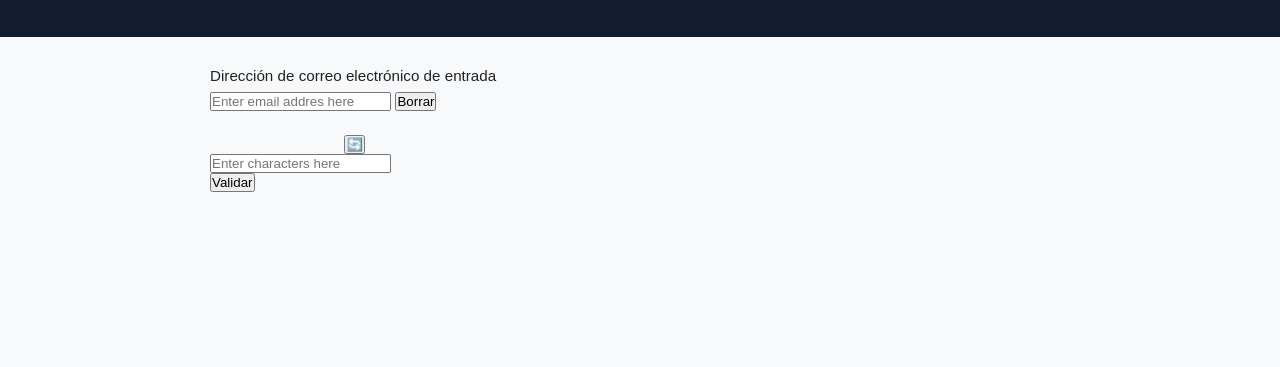
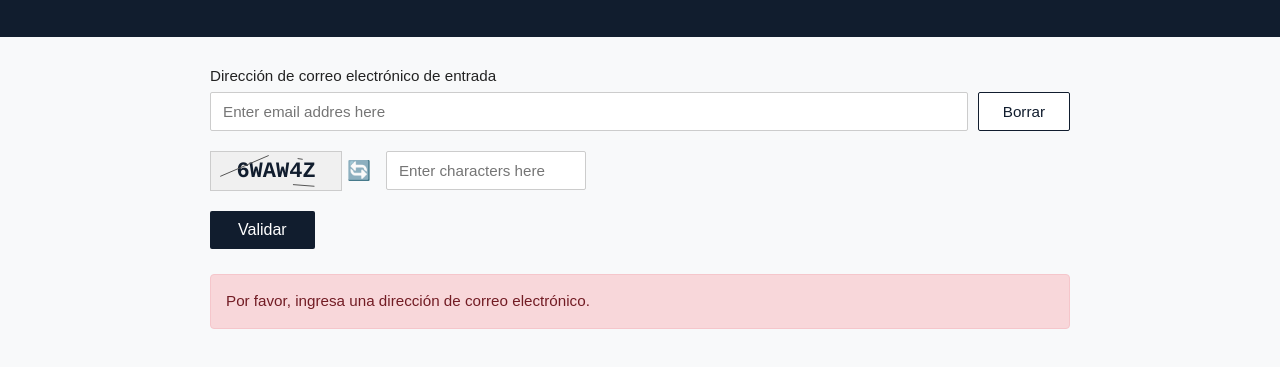
Before and after one commit to cruzada07/validador-email, a plain HTML site: page index.html in a window 1280 px wide. Both pictures are taken after a click on the button "Validar". Shown: the part 119-486 px from the top of the page. Drawn offline with Linux system fonts and the light colour scheme.

Commit message:
Proyecto validador de correo terminado

```diff
--- a/script.js
+++ b/script.js
@@ -0,0 +1,147 @@
+// 1. Selección de elementos del DOM (Document Object Model)
+const emailInput = document.getElementById('emailInput');
+const clearBtn = document.getElementById('clearBtn');
+const captchaCanvas = document.getElementById('captchaCanvas');
+const refreshCaptchaBtn = document.getElementById('refreshCaptchaBtn');
+const captchaInput = document.getElementById('captchaInput');
+const validateBtn = document.getElementById('validateBtn');
+const resultBox = document.getElementById('resultBox');
+
+// Variable global para guardar el texto del CAPTCHA actual
+let currentCaptchaText = '';
+
+// Función para generar un texto alfanumérico aleatorio
+function generateRandomCode(length = 6) {
+    const characters = 'ABCDEFGHJKLMNPQRSTUVWXYZ23456789'; // Omitimos caracteres confusos como O, 0, I, 1
+    let code = '';
+    for (let i = 0; i < length; i++) {
+        const randomIndex = Math.floor(Math.random() * characters.length);
+        code += characters[randomIndex];
+    }
+    return code;
+}
+// Función para dibujar el CAPTCHA en el canvas
+function drawCaptcha() {
+    const ctx = captchaCanvas.getContext('2d');
+
+    // Limpiar el canvas
+    ctx.clearRect(0, 0, captchaCanvas.width, captchaCanvas.height);
+
+    // Generar nuevo código y guardarlo
+    currentCaptchaText = generateRandomCode(6);
+
+    // Dibujar fondo suave
+    ctx.fillStyle = '#f0f0f0';
+    ctx.fillRect(0, 0, captchaCanvas.width, captchaCanvas.height);
+
+    // Dibujar el texto
+    ctx.font = 'bold 22px Courier, monospace';
+    ctx.fillStyle = '#111d2e';
+    ctx.textAlign = 'center';
+    ctx.textBaseline = 'middle';
+    ctx.fillText(currentCaptchaText, captchaCanvas.width / 2, captchaCanvas.height / 2);
+
+    // Dibujar líneas de ruido (tachado suave para imitar la imagen)
+    ctx.strokeStyle = '#555555';
+    ctx.lineWidth = 1;
+
+    for (let i = 0; i < 3; i++) {
+        ctx.beginPath();
+        ctx.moveTo(Math.random() * captchaCanvas.width, Math.random() * captchaCanvas.height);
+        ctx.lineTo(Math.random() * captchaCanvas.width, Math.random() * captchaCanvas.height);
+        ctx.stroke();
+    }
+}
+
+// Función para reiniciar/borrar los campos
+function clearForm() {
+    emailInput.value = '';
+    captchaInput.value = '';
+    resultBox.className = 'result-box hidden';
+    resultBox.innerHTML = '';
+    drawCaptcha(); // Regenera el captcha al borrar
+}
+
+// Función para verificar la estructura sintáctica del correo
+function isValidEmailFormat(email) {
+    // Expresión regular estándar para verificar el formato de correo
+    const emailRegex = /^[^\s@]+@[^\s@]+\.[^\s@]+$/;
+    return emailRegex.test(email);
+}
+
+// Lista simulada de dominios de correos temporales/desechables comunes
+const disposableDomains = ['mailinator.com', '10minutemail.com', 'tempmail.com', 'yopmail.com'];
+
+// Función principal de validación que se ejecuta al hacer clic en "Validar"
+function validateForm() {
+    const email = emailInput.value.trim();
+    const captchaEntered = captchaInput.value.trim().toUpperCase();
+
+    // 1. Validar que los campos no estén vacíos
+    if (!email) {
+        showResult('Por favor, ingresa una dirección de correo electrónico.', 'error');
+        return;
+    }
+
+    if (!captchaEntered) {
+        showResult('Por favor, ingresa el código CAPTCHA.', 'error');
+        return;
+    }
+
+    // 2. Validar que el CAPTCHA coincida
+    if (captchaEntered !== currentCaptchaText) {
+        showResult('El código CAPTCHA es incorrecto. Inténtalo de nuevo.', 'error');
+        drawCaptcha(); // Cambia el CAPTCHA por seguridad
+        captchaInput.value = '';
+        return;
+    }
+
+    // 3. Validar sintaxis del correo
+    if (!isValidEmailFormat(email)) {
+        showResult(`La dirección <strong>${email}</strong> NO tiene un formato sintáctico válido.`, 'invalid');
+        return;
+    }
+
+    // 4. Comprobar si es un correo temporal/desechable
+    const domain = email.split('@')[1].toLowerCase();
+    if (disposableDomains.includes(domain)) {
+        showResult(`El correo <strong>${email}</strong> pertenece a un proveedor de correo temporal o no permitido.`, 'invalid');
+        return;
+    }
+
+    // 5. Si pasa todas las pruebas
+    showResult(
+        `<strong>¡Correo válido!</strong><br>` +
+        `• Dirección: ${email}<br>` +
+        `• Servidor de dominio: ${domain}<br>` +
+        `• Estado: Configuración Mail Exchange activa y cuenta verificada correctamente.`,
+        'success'
+    );
+}
+
+// Función auxiliar para mostrar el resultado visualmente
+function showResult(message, type) {
+    resultBox.classList.remove('hidden');
+    resultBox.innerHTML = message;
+
+    // Cambiar colores según el resultado
+    if (type === 'success') {
+        resultBox.style.backgroundColor = '#d4edda';
+        resultBox.style.color = '#155724';
+        resultBox.style.border = '1px solid #c3e6cb';
+    } else if (type === 'invalid' || type === 'error') {
+        resultBox.style.backgroundColor = '#f8d7da';
+        resultBox.style.color = '#721c24';
+        resultBox.style.border = '1px solid #f5c6cb';
+    }
+}
+
+// --- ASIGNACIÓN DE EVENTOS ---
+
+// Inicializar el CAPTCHA al cargar la página
+window.addEventListener('DOMContentLoaded', drawCaptcha);
+
+// Eventos de clics en los botones
+refreshCaptchaBtn.addEventListener('click', drawCaptcha);
+clearBtn.addEventListener('click', clearForm);
+validateBtn.addEventListener('click', validateForm);
--- a/styles.css
+++ b/styles.css
@@ -43,3 +43,96 @@ body {
     margin-bottom: 8px;
     color: #222222;
 }
+
+/* Fila que contiene el input del correo y el botón borrar */
+.field-row {
+    display: flex;
+    gap: 10px;
+    margin-bottom: 20px;
+}
+
+.field-row input[type="email"] {
+    flex: 1;                    /* Hace que el campo ocupe todo el espacio disponible */
+    padding: 10px 12px;
+    border: 1px solid #ccc;
+    border-radius: 2px;
+    font-size: 0.95rem;
+}
+
+.btn-secondary {
+    background-color: #ffffff;
+    border: 1px solid #111d2e;
+    color: #111d2e;
+    padding: 10px 24px;
+    cursor: pointer;
+    font-size: 0.95rem;
+    border-radius: 2px;
+}
+
+.btn-secondary:hover {
+    background-color: #f0f4f8;
+}
+
+/* Fila del CAPTCHA y la caja donde se ingresa */
+.captcha-row {
+    display: flex;
+    align-items: center;
+    gap: 15px;
+    margin-bottom: 20px;
+}
+
+.captcha-box {
+    display: flex;
+    align-items: center;
+    gap: 5px;
+}
+
+/* El lienzo (<canvas>) donde dibujaremos el captcha */
+#captchaCanvas {
+    border: 1px solid #ccc;
+    background-color: #ffffff;
+}
+
+#refreshCaptchaBtn {
+    background: none;
+    border: none;
+    font-size: 1.2rem;
+    cursor: pointer;
+}
+
+.captcha-row input[type="text"] {
+    width: 200px;
+    padding: 10px 12px;
+    border: 1px solid #ccc;
+    border-radius: 2px;
+    font-size: 0.95rem;
+}
+
+/* Botón principal Validar */
+.btn-primary {
+    background-color: #111d2e;
+    color: #ffffff;
+    border: none;
+    padding: 10px 28px;
+    font-size: 1rem;
+    cursor: pointer;
+    border-radius: 2px;
+}
+
+.btn-primary:hover {
+    background-color: #1b2e4a;
+}
+
+/* Caja para mostrar la respuesta del análisis */
+.result-box {
+    margin-top: 25px;
+    padding: 15px;
+    border-radius: 4px;
+    font-size: 0.95rem;
+    line-height: 1.5;
+}
+
+/* Clase utilidad para ocultar elementos temporalmente */
+.hidden {
+    display: none;
+}
```
